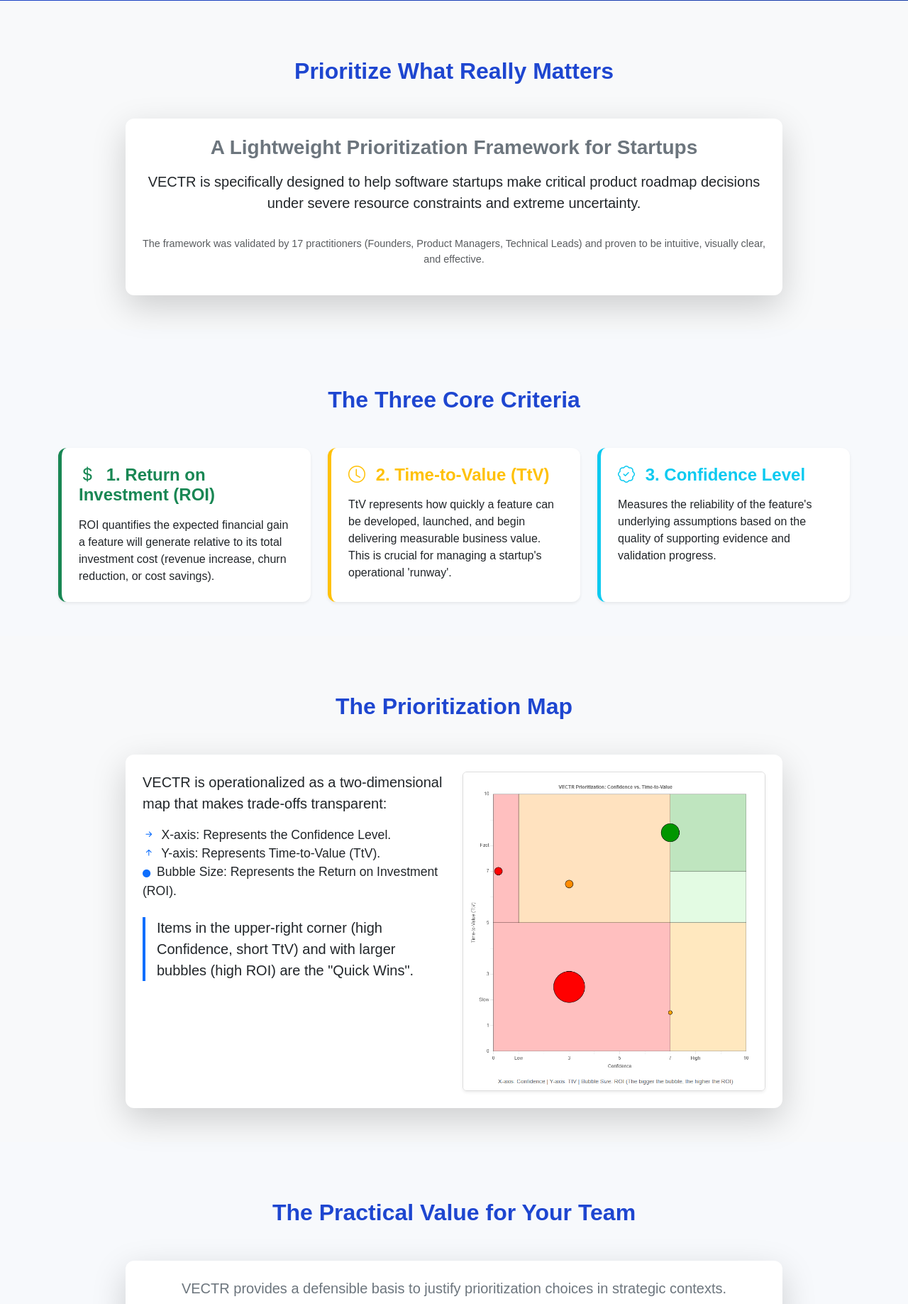
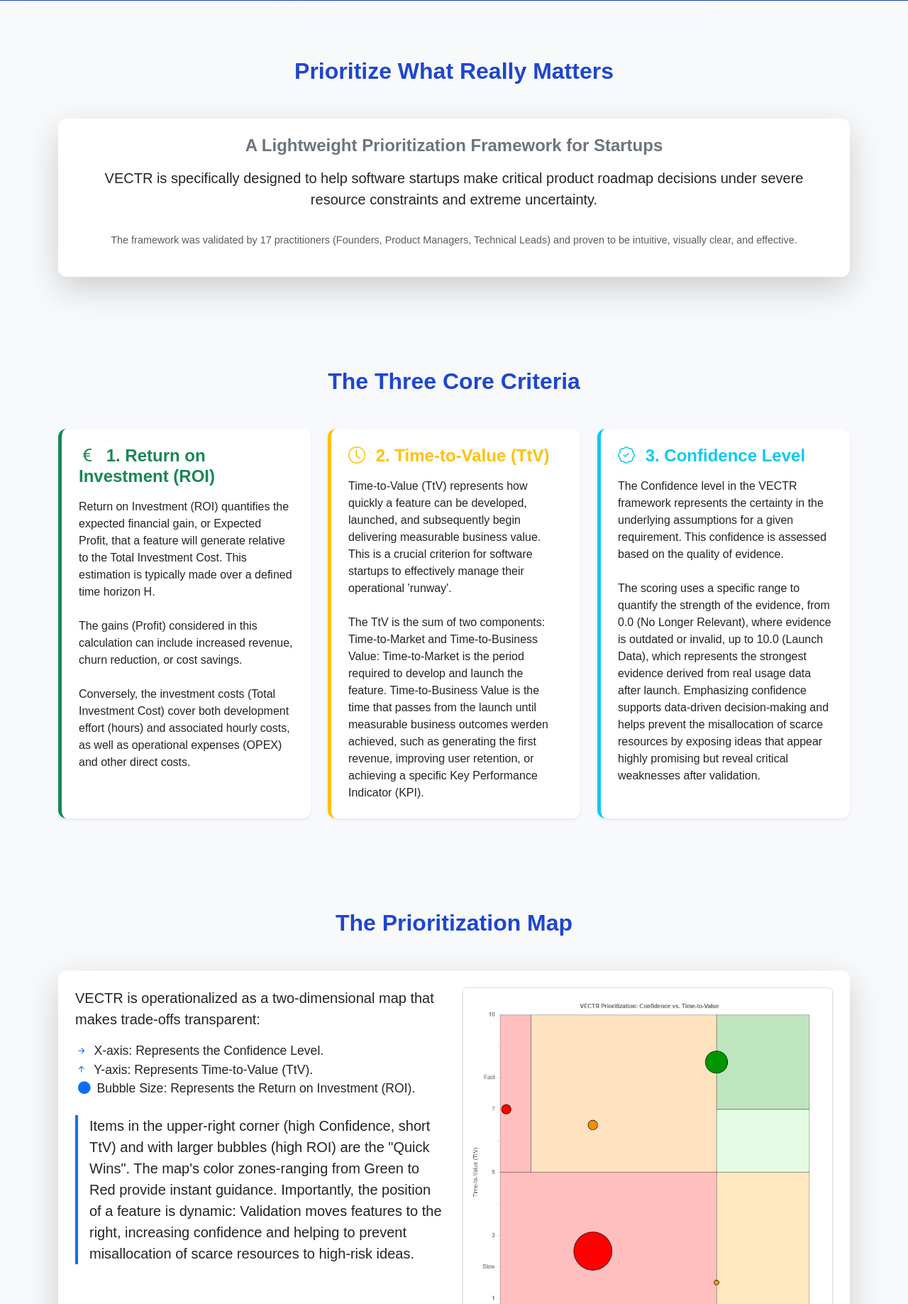
Before and after one commit to A-D-DBS-application/web-application-2025-group-39, a Flask app: page / in a window 1280 px wide. Shown: the part 472-2309 px from the top of the page at 71% size. Run offline with Flask 3, Linux system fonts and the light colour scheme; parts of the project's set-up code (start-up, migrations or seed data) failed here and were passed over.

Commit message:
index changes

```diff
--- a/app/static/css/style.css
+++ b/app/static/css/style.css
@@ -661,6 +661,18 @@ input[type="submit"]:hover {
     border: 1px solid transparent;
 }
 
+/* Zorgt ervoor dat het bolletje iets naar rechts schuift om uit te lijnen met de bredere pijl-iconen */
+.icon-circle-offset {
+    margin: 0.25rem;
+}
+
+/* Zorgt ervoor dat alle h5 titels een minimum hoogte aannemen */
+.practical-value-title {
+    min-height: 2.8rem;
+    display: flex;
+    align-items: flex-end;
+}
+
 /* Footer van de landingspagina (overrides de standaard .footer positie/stijl) */
 .landing-page-body footer {
     background-color: #f8f9fa;
--- a/app/templates/index.html
+++ b/app/templates/index.html
@@ -39,10 +39,10 @@
   <div class="container">
     <h2 class="text-center mb-5">Prioritize What Really Matters</h2>
     <div class="row justify-content-center">
-      <div class="col-lg-10">
+      <div class="col-12">
         <div class="card p-4 shadow-lg border-0 fade-in-scroll">
-          <h3 class="card-title text-center text-secondary mb-3">A Lightweight Prioritization Framework for Startups
-          </h3>
+          <h4 class="card-title text-center text-secondary mb-3">A Lightweight Prioritization Framework for Startups
+          </h4>
           <p class="lead text-center">
             VECTR is specifically designed to help software startups make critical product roadmap decisions under
             severe resource constraints and extreme uncertainty.
@@ -60,15 +60,23 @@
 <section class="py-5">
   <div class="container">
     <h2 class="text-center mb-5">The Three Core Criteria</h2>
-    <div class="row g-4">
-
-      <div class="col-md-4">
+    <div class="row g-4 d-flex align-items-stretch"> <div class="col-md-4">
         <div class="card h-100 p-4 shadow-sm border-start border-5 border-success fade-in-scroll">
-          <h4 class="card-title text-success mb-3"><i class="bi bi-currency-dollar me-2"></i> 1. Return on Investment
+          <h4 class="card-title text-success mb-3"><i class="bi bi-currency-euro me-2"></i> 1. Return on Investment
             (ROI)</h4>
           <p class="card-text">
-            ROI quantifies the expected financial gain a feature will generate relative to its total investment cost
-            (revenue increase, churn reduction, or cost savings).
+            Return on Investment (ROI) quantifies the expected financial gain, or Expected Profit, that a feature will
+            generate relative to the Total Investment Cost. This estimation is typically made over a defined time
+            horizon H.
+            <br>
+            <br>
+            The gains (Profit) considered in this calculation can include increased revenue, churn reduction,
+            or cost savings.
+            <br>
+            <br>
+            Conversely, the investment
+            costs (Total Investment Cost) cover both development effort (hours) and associated hourly costs, as
+            well as operational expenses (OPEX) and other direct costs.
           </p>
         </div>
       </div>
@@ -77,8 +85,15 @@
         <div class="card h-100 p-4 shadow-sm border-start border-5 border-warning fade-in-scroll">
           <h4 class="card-title text-warning mb-3"><i class="bi bi-clock me-2"></i> 2. Time-to-Value (TtV)</h4>
           <p class="card-text">
-            TtV represents how quickly a feature can be developed, launched, and begin delivering measurable business
-            value. This is crucial for managing a startup's operational 'runway'.
+            Time-to-Value (TtV) represents how quickly a feature can be developed, launched, and subsequently begin
+            delivering measurable business value. This is a crucial criterion for software startups to effectively
+            manage their operational 'runway'.
+            <br>
+            <br>
+            The TtV is the sum of two components: Time-to-Market and Time-to-Business Value:
+            Time-to-Market is the period required to develop and launch the feature. Time-to-Business Value is the time
+            that passes from the launch until measurable business outcomes werden achieved, such as generating the first
+            revenue, improving user retention, or achieving a specific Key Performance Indicator (KPI).
           </p>
         </div>
       </div>
@@ -87,8 +102,15 @@
         <div class="card h-100 p-4 shadow-sm border-start border-5 border-info fade-in-scroll">
           <h4 class="card-title text-info mb-3"><i class="bi bi-patch-check me-2"></i> 3. Confidence Level</h4>
           <p class="card-text">
-            Measures the reliability of the feature's underlying assumptions based on the quality of supporting evidence
-            and validation progress.
+            The Confidence level in the VECTR framework represents the certainty in the underlying assumptions for a
+            given requirement. This confidence is assessed based on the quality of evidence.
+            <br>
+            <br>
+            The scoring uses a specific range to quantify the strength of the evidence, from 0.0 (No Longer Relevant),
+            where evidence is outdated or invalid, up to 10.0 (Launch Data), which represents the strongest evidence
+            derived from real usage data after launch.
+            Emphasizing confidence supports data-driven decision-making and helps prevent the misallocation of scarce
+            resources by exposing ideas that appear highly promising but reveal critical weaknesses after validation.
           </p>
         </div>
       </div>
@@ -100,7 +122,7 @@
   <div class="container">
     <h2 class="text-center mb-5 fade-in-scroll">The Prioritization Map </h2>
     <div class="row justify-content-center">
-            <div class="col-lg-10">
+      <div class="col-12">
         <div class="card p-4 shadow-lg border-0 fade-in-scroll">
 
           <div class="row align-items-start">
@@ -110,21 +132,25 @@
                 VECTR is operationalized as a two-dimensional map that makes trade-offs transparent:
               </p>
               <ul class="list-unstyled mt-3" style="font-size: 1.1rem;">
-                                <li><i class="bi bi-arrow-right-short me-1 text-primary"></i> X-axis: Represents the Confidence Level.</li>
+                <li><i class="bi bi-arrow-right-short me-1 text-primary"></i> X-axis: Represents the Confidence Level.
+                </li>
                 <li><i class="bi bi-arrow-up-short me-1 text-primary"></i> Y-axis: Represents Time-to-Value (TtV).</li>
-                                <li><i class="bi bi-circle-fill me-1 text-primary" style="font-size: 0.7rem;"></i> Bubble Size: Represents the Return on Investment (ROI).</li>
+                <li><i class="bi bi-circle-fill me-1 text-primary icon-circle-offset"></i> Bubble Size:
+                  Represents the Return on Investment (ROI).</li>
               </ul>
               <blockquote class="blockquote mt-4 border-start border-4 ps-3 border-primary">
                 <p class="mb-0 text-dark">Items in the upper-right corner (high Confidence, short TtV) and with larger
-                                    bubbles (high ROI) are the "Quick Wins".</p>
+                  bubbles (high ROI) are the "Quick Wins". The map's color zones-ranging from Green to Red provide
+                  instant guidance. Importantly, the position of a feature is dynamic: Validation moves features to the
+                  right, increasing confidence and helping to prevent misallocation of scarce resources to high-risk
+                  ideas.</p>
               </blockquote>
             </div>
 
             <div class="col-md-6 text-center">
               <h4 class="card-title text-center mt-2 mb-3 d-md-none">Feature Prioritization Visualized</h4>
               <img src="{{ url_for('static', filename='images/vectr_chart_example.png') }}"
-                                 alt="VECTR Prioritization Map Example"
-                                 class="img-fluid rounded shadow-sm"
+                alt="VECTR Prioritization Map Example" class="img-fluid rounded shadow-sm"
                 style="max-width: 100%; border: 1px solid #ddd;">
             </div>
           </div>
@@ -138,26 +164,26 @@
   <div class="container">
     <h2 class="text-center mb-5 fade-in-scroll">The Practical Value for Your Team</h2>
     <div class="row justify-content-center">
-      <div class="col-lg-10">
+      <div class="col-12">
         <div class="card p-4 shadow-lg border-0 fade-in-scroll">
-          <p class="card-text lead text-center text-secondary">
+          <p class="card-text lead text-center text-secondary mt-3">
             VECTR provides a defensible basis to justify prioritization choices in strategic contexts.
           </p>
           <div class="row mt-4">
             <div class="col-md-4">
-              <h5 class="text-primary"><i class="bi bi-lightbulb me-1"></i> Reduces Subjectivity</h5>
+              <h5 class="text-primary practical-value-title"><i class="bi bi-lightbulb me-1"></i> Reduces Subjectivity</h5>
               <p class="small text-muted">The visual and financial framework helps depersonalize debates and shifts
-                decisions from emotion-driven to data-driven.</p>
+                decisions from emotion-driven to data-driven, fostering objective alignment.</p>
             </div>
             <div class="col-md-4">
-              <h5 class="text-primary"><i class="bi bi-rocket-takeoff me-1"></i> Runway Logic</h5>
-              <p class="small text-muted">The explicit link to TtV and ROI introduces a 'runway logic' that is crucial
-                for startup survival.</p>
+              <h5 class="text-primary practical-value-title"><i class="bi bi-rocket-takeoff me-1"></i> Runway Logic</h5>
+              <p class="small text-muted">The explicit link to Time-to-Value (TtV) and ROI introduces a 'runway logic'
+                that is crucial for sustainable startup survival.</p>
             </div>
             <div class="col-md-4">
-              <h5 class="text-primary"><i class="bi bi-shield-fill-check me-1"></i> Prevents Misallocation</h5>
+              <h5 class="text-primary practical-value-title"><i class="bi bi-shield-fill-check me-1"></i> Prevents Misallocation</h5>
               <p class="small text-muted">By emphasizing Confidence, VECTR helps prevent the waste of scarce resources
-                on assumptions with weak evidence.</p>
+                on risky assumptions with weak or non-existent evidence.</p>
             </div>
           </div>
         </div>
@@ -168,7 +194,7 @@
 
 <footer class="text-center py-4">
   <div class="footer">
-    <span class="brand">VECTR</span> – Prioritize Features. Clear your roadmap with clarity and confidence.
+    <span class="brand">VECTR</span> - Prioritize Features. Clear your roadmap with clarity and confidence.
   </div>
 </footer>
 
```
Lines whose indentation alone changed are shown as unchanged.
